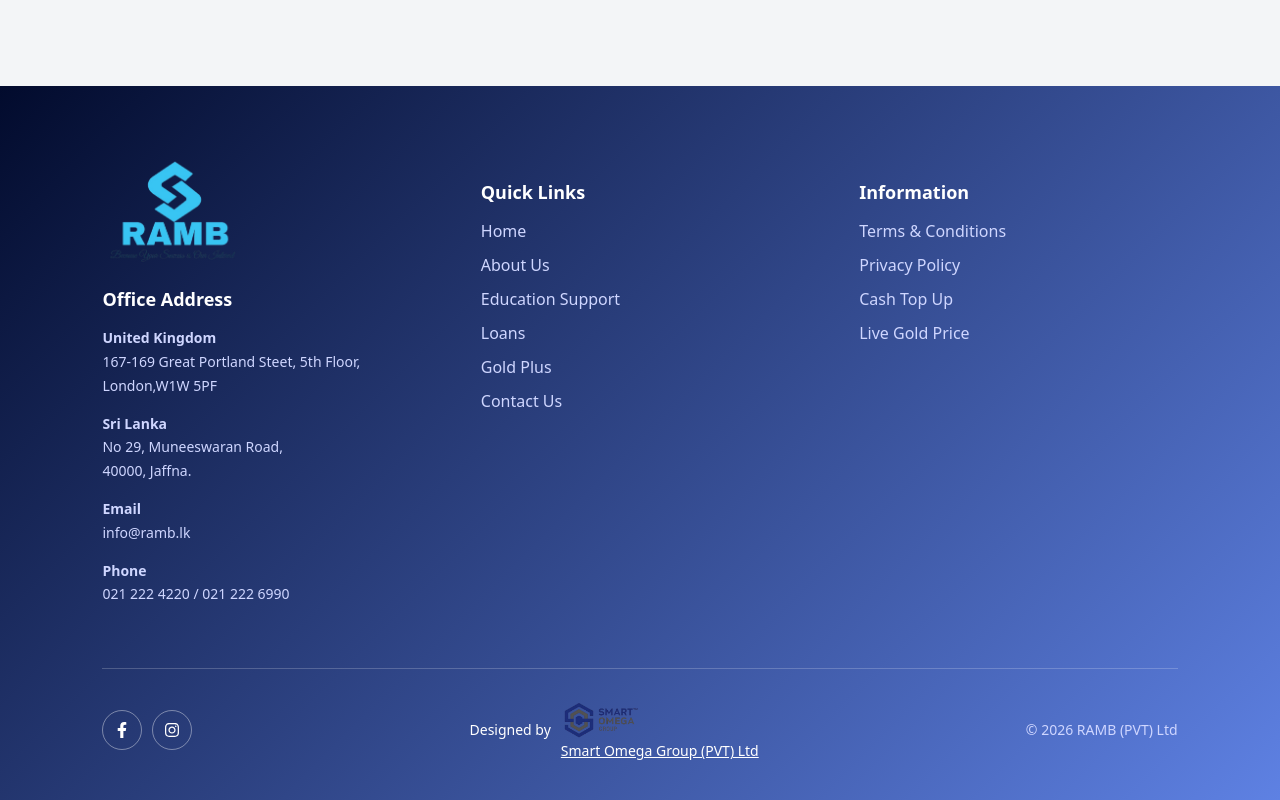
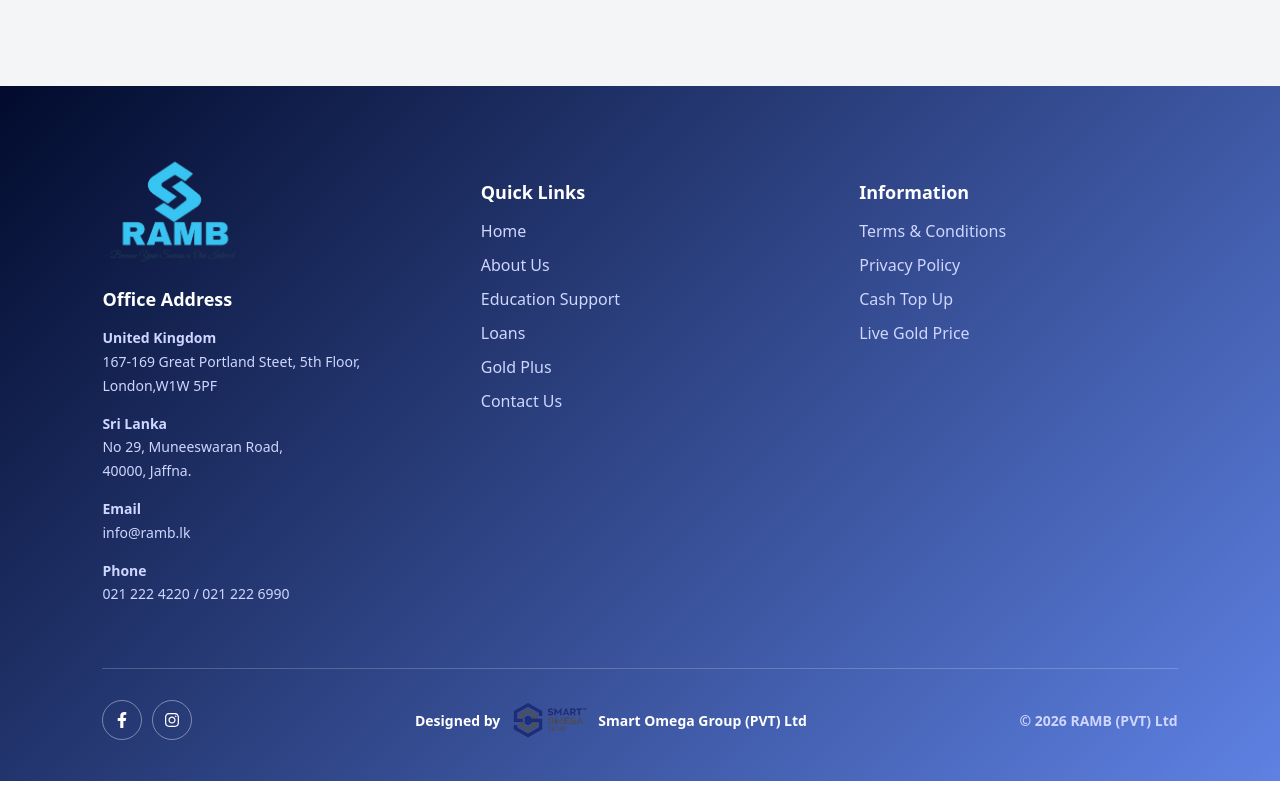
Before and after one commit to AyeshAlexan/ramb-frontend, a React (Create React App) app: page /gold-plus in a window 1280 px wide. Shown: the part 812-1612 px from the top of the page. Built offline with nearby package versions, Linux system fonts and the light colour scheme.

Commit message:
Fix the css

```diff
--- a/src/styles/footer.css
+++ b/src/styles/footer.css
@@ -91,16 +91,20 @@
   gap: 10px;
   font-size: 14px;
 }
+.footer-center span{
+  font-weight: bold;
+}
 
 .footer-center img {
   width: 80px;
 }
 
-.footer-center .footer-link-btn {
+.footer-center a {
   color: #ffffff;
   display: flex;
   align-items: center;
   gap: 8px;
+  font-weight:bold;
   text-decoration: none;
 }
 
@@ -112,6 +116,7 @@
 .footer-right {
   font-size: 14px;
   color: #cfd6ff;
+  font-weight: bold;
 }
 
 /* RESPONSIVE */
```
